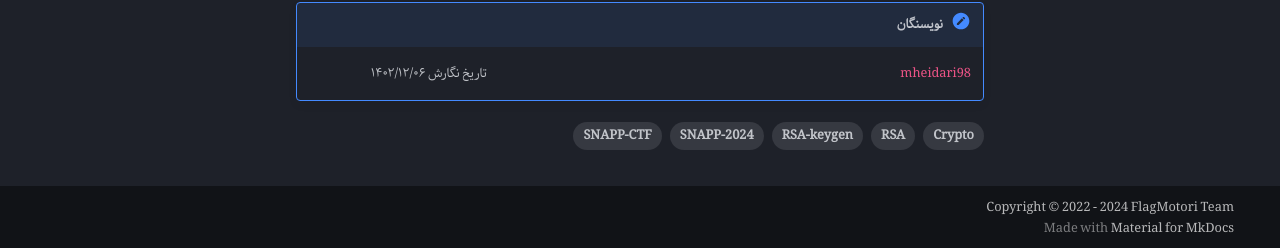
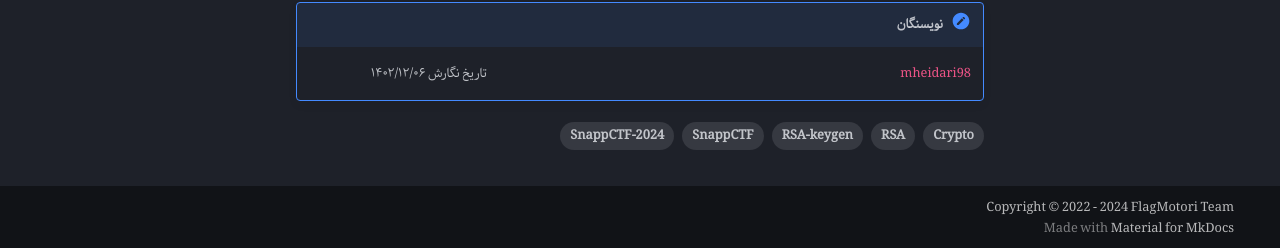
Before and after one commit to FlagMotori/writeups, an MkDocs documentation site: the page built from docs/crypto/writeups/SnappCTF/Bombastic.md, in a window 1280 px wide and 900 px high, scrolled down 1588 px. Shown: the part 649-897 px from the top of the window. Built offline with MkDocs 1.6.1 and Material for MkDocs 9.7.7, drawn with Linux system fonts in a browser that asks for light colours; emoji names are drawn with the system emoji font; formulas are drawn with MathJax 3; comment, search, counter and statistics services are not loaded.

Commit message:
Update Bombastic.md

```diff
--- a/docs/crypto/writeups/SnappCTF/Bombastic.md
+++ b/docs/crypto/writeups/SnappCTF/Bombastic.md
@@ -1,7 +1,7 @@
 ---
 tags:
-  - SNAPP-CTF
-  - SNAPP-2024
+  - SnappCTF
+  - SnappCTF-2024
   - Crypto
   - RSA
   - RSA-keygen
```
